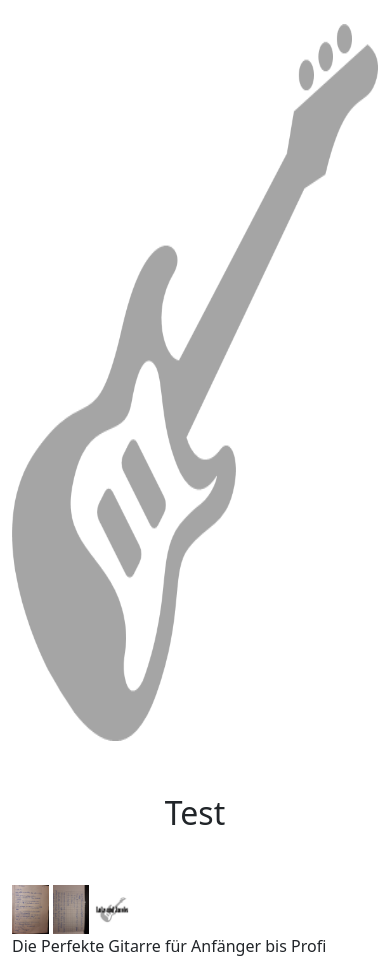
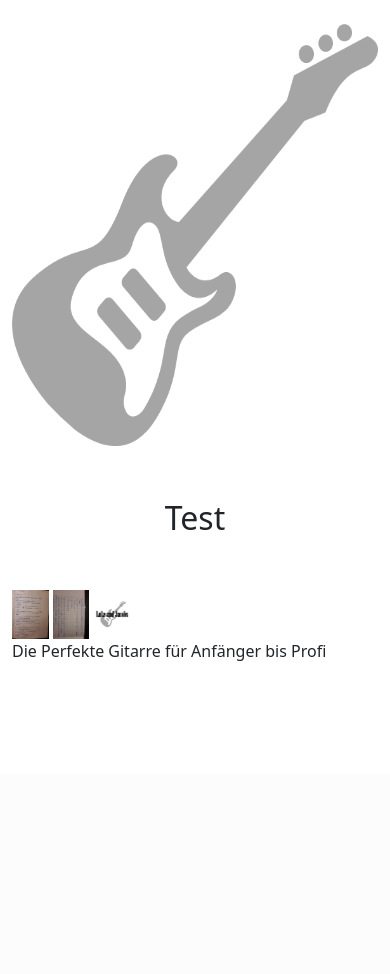
Before and after one commit to SimonSchneider06/Luke-and-Jakob, a Flask app: page /product/Test in a window 390 px wide. Shown: the part 70-1044 px from the top of the page. After the commit the page ends 731 px from the top, so only its background shows below. Run offline with Flask 3, Linux system fonts and the light colour scheme; data comes from the database, SQL or seed files in the repository; some libraries are stand-ins or nearby versions.

Commit message:
responsive images

```diff
--- a/website/static/css/product.css
+++ b/website/static/css/product.css
@@ -41,3 +41,8 @@
     font-size:xx-large;
     cursor:pointer;
 }
+@media(max-width:500px) {
+    .img-full-screen{
+        height:50vh;
+    }
+}
```
